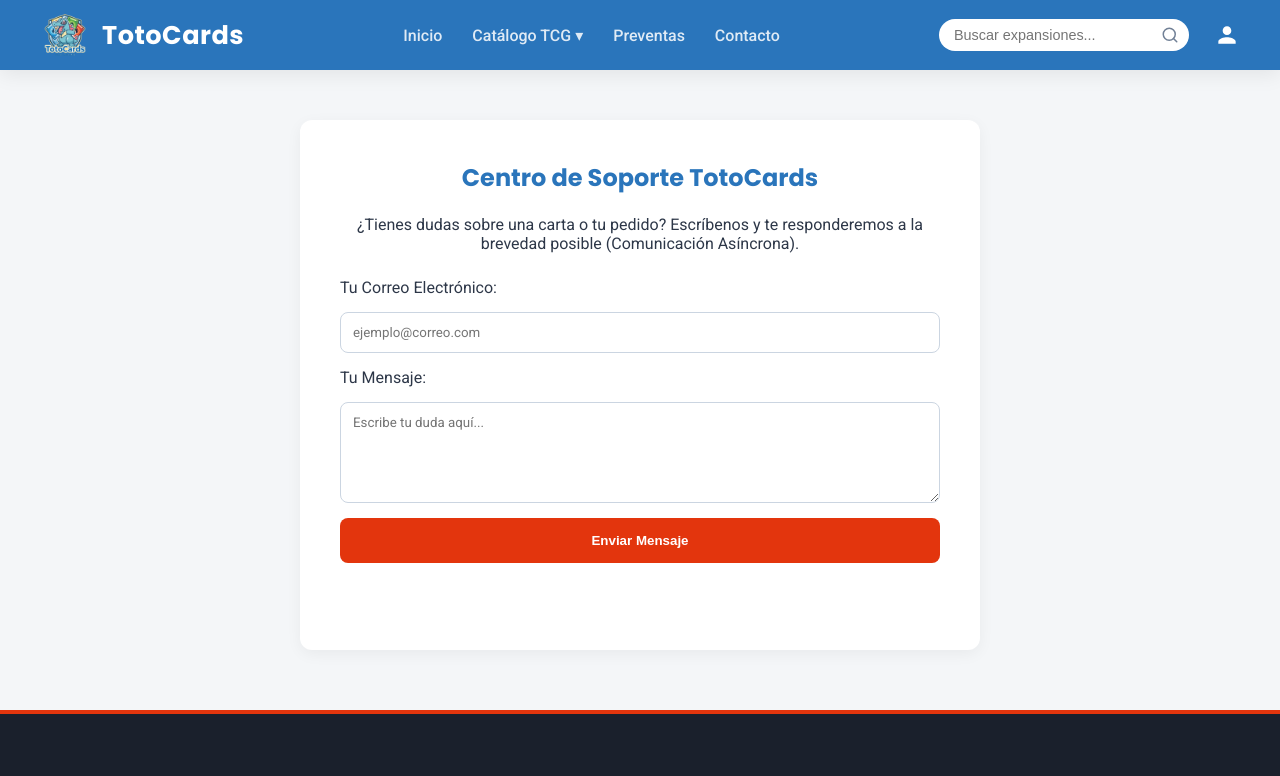
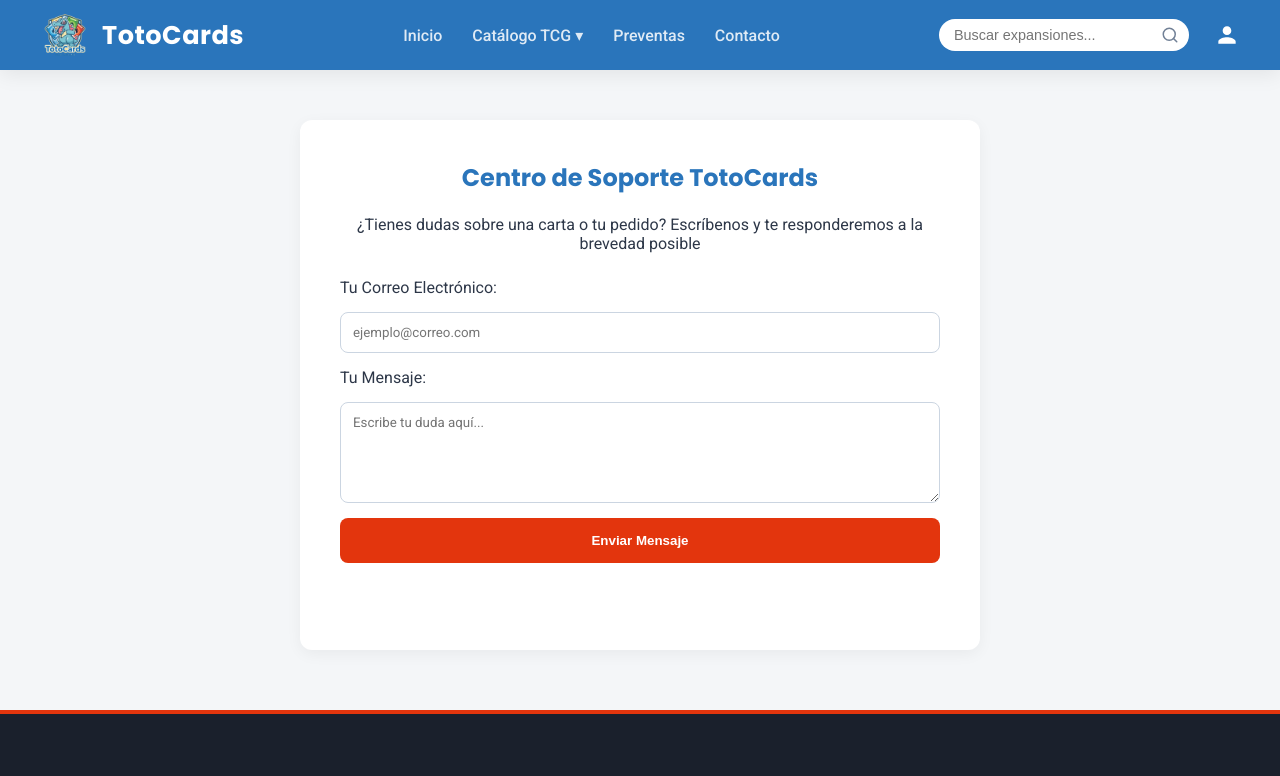
Before and after one commit to MauAlcantara/totocards-frontend, an Angular app: page /contacto in a window 1280 px wide. Shown: the top 776 px of the page. Built offline with nearby package versions, Linux system fonts and the light colour scheme.

Commit message:
fix: rutas protegidas v2

```diff
--- a/src/app/components/contact/contact.component.html
+++ b/src/app/components/contact/contact.component.html
@@ -1,7 +1,6 @@
 <main class="contact-container">
   <h2>Centro de Soporte TotoCards</h2>
-  <p>¿Tienes dudas sobre una carta o tu pedido? Escríbenos y te responderemos a la brevedad posible (Comunicación
-    Asíncrona).</p>
+  <p>¿Tienes dudas sobre una carta o tu pedido? Escríbenos y te responderemos a la brevedad posible</p>
 
   <form *ngIf="!mensajeEnviado" (submit)="enviarMensaje($event)" class="async-form">
     <label>Tu Correo Electrónico:</label>
```
